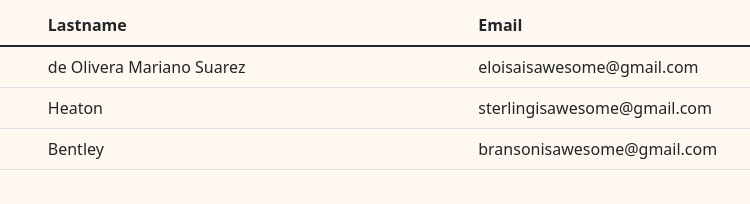
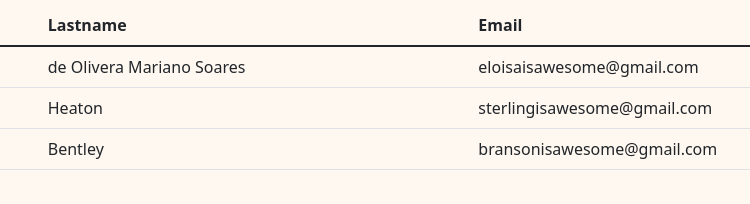
Before and after one commit to SterlingHeaton/CS-220-Web-Development, a plain HTML site: page BootstrapOnly/aboutUs.html in a window 1280 px wide. Shown: the part 303-507 px from the top of the page, 226-976 px from the left. Drawn offline with nearby package versions, Linux system fonts and the light colour scheme.

Commit message:
Fixed spelling mistake

```diff
--- a/BootstrapOnly/aboutUs.html
+++ b/BootstrapOnly/aboutUs.html
@@ -55,7 +55,7 @@
                     <tbody>
                     <tr>
                         <td>Eloisa</td>
-                        <td>de Olivera Mariano Suarez</td>
+                        <td>de Olivera Mariano Soares</td>
                         <td>eloisaisawesome@gmail.com</td>
                     </tr>
                     <tr>
```
Also changed, not shown: 1 other file.
